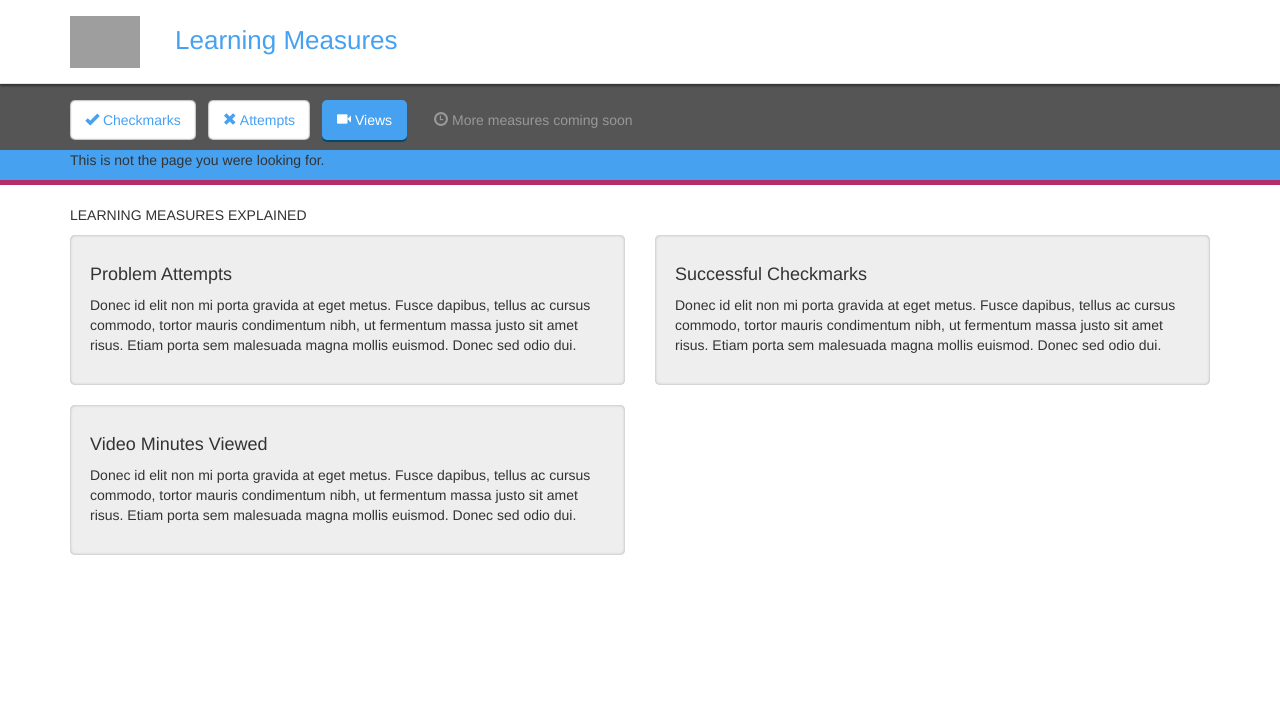
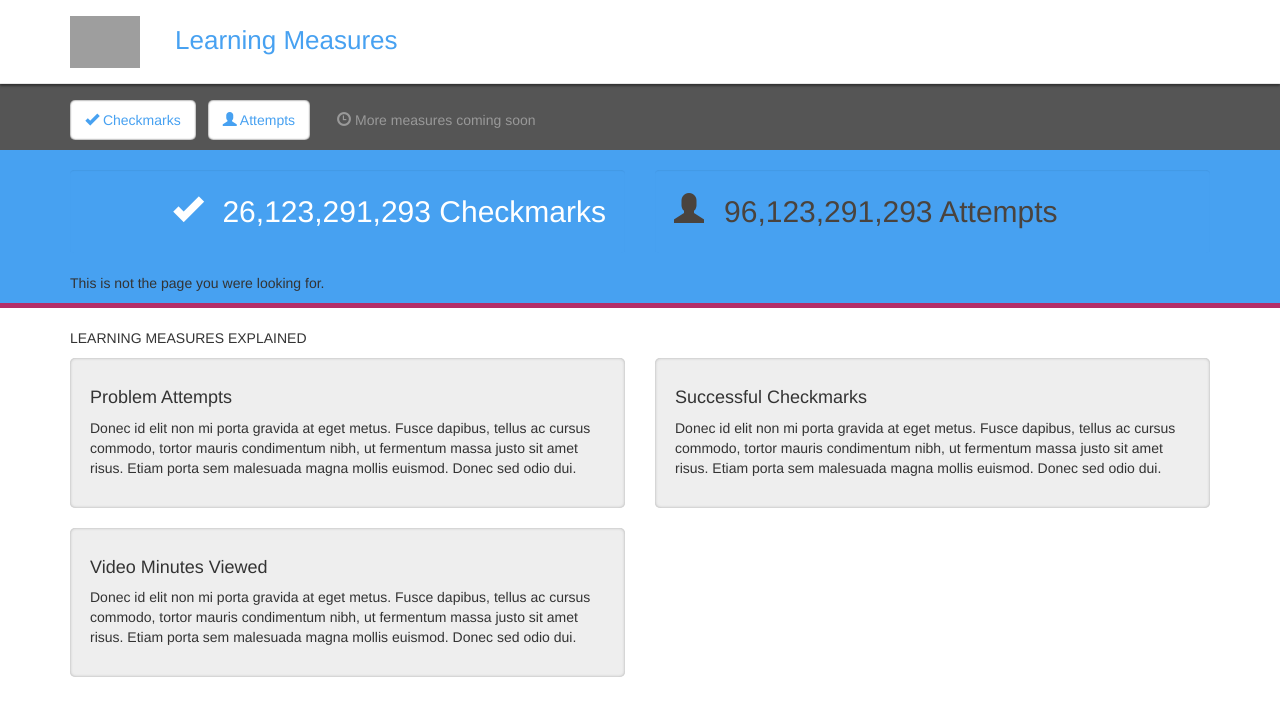
Before and after one commit to mulby/analytics-interface, a Django app: template analytics_interface/templates/404.html in a window 1280 px wide. Shown: the top 716 px of the page. Run offline with Django 3.2, Linux system fonts and the light colour scheme; the template is opened without the code that fills it, so the values that code supplies are empty; grey boxes are pictures that could not be loaded.

Commit message:
updated html to add large stats area

```diff
--- a/analytics_interface/static/css/analytics_interface.css
+++ b/analytics_interface/static/css/analytics_interface.css
@@ -62,7 +62,31 @@
   cursor: default;
 }
 
+/* stats */
 
+.stats-area {
+  background-color: #47A1F1 ;
+  padding-top: 20px;
+}
+
+.stats-area .well {
+  background-color: #47A1F1;
+  border:  none;
+  font-size: 30px;
+}
+
+.well span {
+  margin-right: 20px;
+}
+
+.well-attempts {
+  color: #4A433D;
+  text-align: left;
+}
+.well-checkmarks {
+  color: #fff;
+  text-align: right;
+}
 /* chart */
 
 .chart-controls {
--- a/analytics_interface/static/js/analytics_interface.js
+++ b/analytics_interface/static/js/analytics_interface.js
@@ -9,7 +9,8 @@ nv.addGraph({
         transitionDuration: 250,
         useInteractiveGuideline: true,
         width: width,
-        height: height
+        height: height,
+        showLegend: false
       });
 
     chart.xAxis
--- a/analytics_interface/templates/base.html
+++ b/analytics_interface/templates/base.html
@@ -43,10 +43,25 @@
       <div class="container">
         <ul class="nav nav-pills">
           <li class="active"><a href="#"><span class="glyphicon glyphicon-ok"></span>  Checkmarks</a></li>
-          <li class="active"><a href="#"><span class="glyphicon glyphicon-remove"></span>  Attempts</a></li>
-          <li class="ready"><a href="#"><span class="glyphicon glyphicon-facetime-video"></span>  Views</a></li>
+          <li class="active"><a href="#"><span class="glyphicon glyphicon-user"></span>  Attempts</a></li>
+          <!--<li class="ready"><a href="#"><span class="glyphicon glyphicon-facetime-video"></span>  Views</a></li>-->
           <li class="disabled"><a href="#"><span class="glyphicon glyphicon-time"></span>  More measures coming soon</a></li>
         </ul>
+      </div>
+    </div>
+    <div class="stats-area">
+      <div class="container">
+        <div class="row">
+          <div class="col-4 col-sm-4 col-lg-6">
+            <div class="well well-checkmarks">
+              <span class="glyphicon glyphicon-ok"></span>26,123,291,293 Checkmarks</div>
+          </div>
+          <div class="col-4 col-sm-4 col-lg-6">
+            <div class="well well-attempts">
+                <span class="glyphicon glyphicon-user"></span>96,123,291,293 Attempts
+            </div>
+          </div>
+        </div>
       </div>
     </div>
     <div class="chart-area">
```
